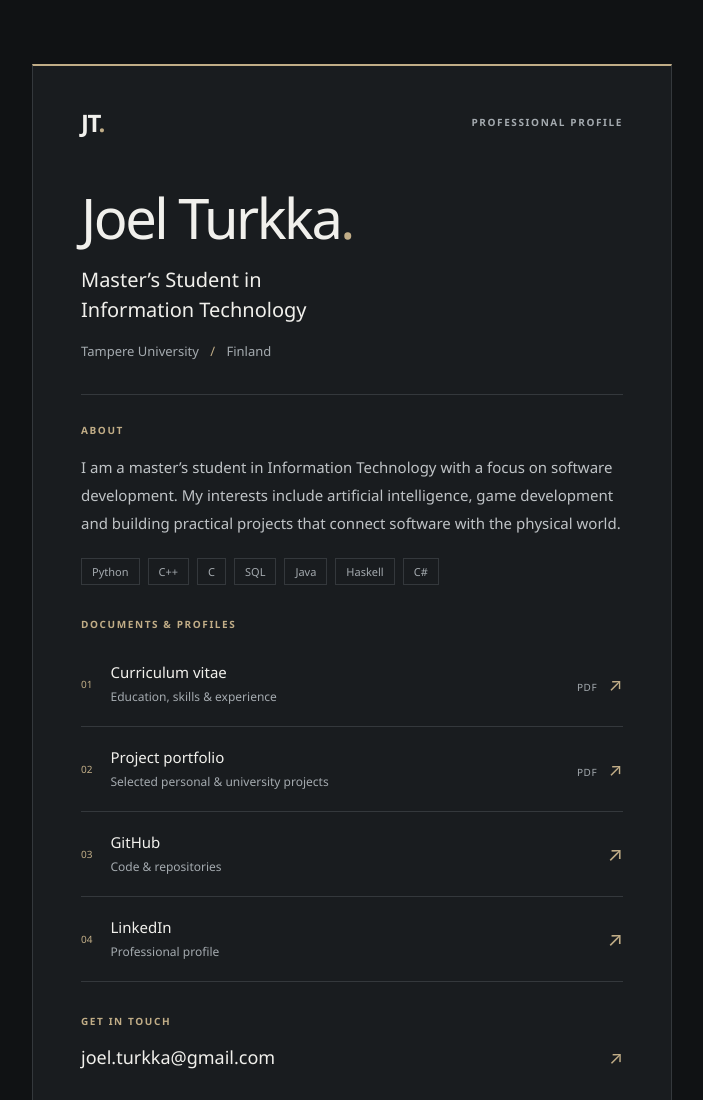
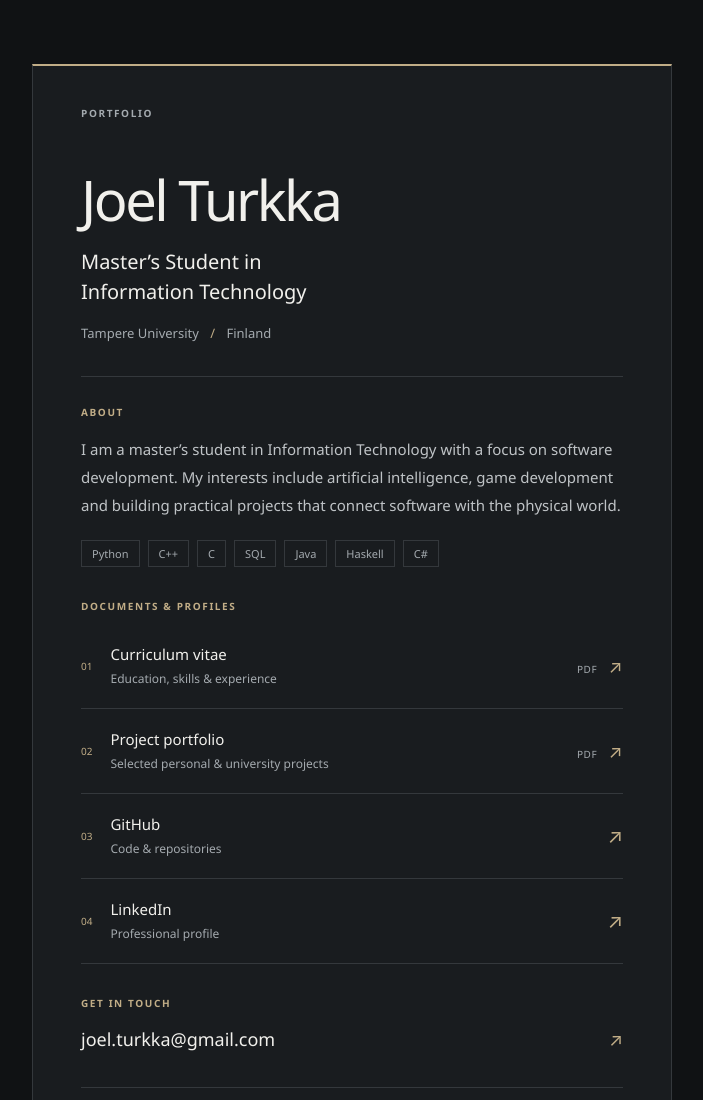
Before and after one commit to cuernatra/digital-card, a plain HTML site: page index.html in a window 1280 px wide. Shown: the top 1100 px of the page, without its empty margins (288-991 px from the left). Drawn offline with Linux system fonts and the light colour scheme.

Commit message:
Simplify portfolio heading and remove duplicate initials and punctuation

```diff
--- a/index.html
+++ b/index.html
@@ -14,14 +14,12 @@
 <body>
   <main class="card" aria-labelledby="name">
     <header class="masthead">
-      <!-- Vaihda nimikirjaimet tästä, jos muokkaat pohjaa toiselle henkilölle. -->
-      <span class="monogram" aria-hidden="true">JT<span>.</span></span>
-      <p class="eyebrow">PROFESSIONAL PROFILE</p>
+      <p class="eyebrow">PORTFOLIO</p>
     </header>
 
     <section class="profile" aria-labelledby="name">
       <!-- Nimi, titteli ja yliopisto ovat suoraan muokattavaa HTML:ää. -->
-      <h1 id="name">Joel Turkka<span class="accent">.</span></h1>
+      <h1 id="name">Joel Turkka</h1>
       <p class="title">Master’s Student in<br>Information Technology</p>
       <p class="affiliation">Tampere University <span aria-hidden="true">/</span> Finland</p>
     </section>
```
